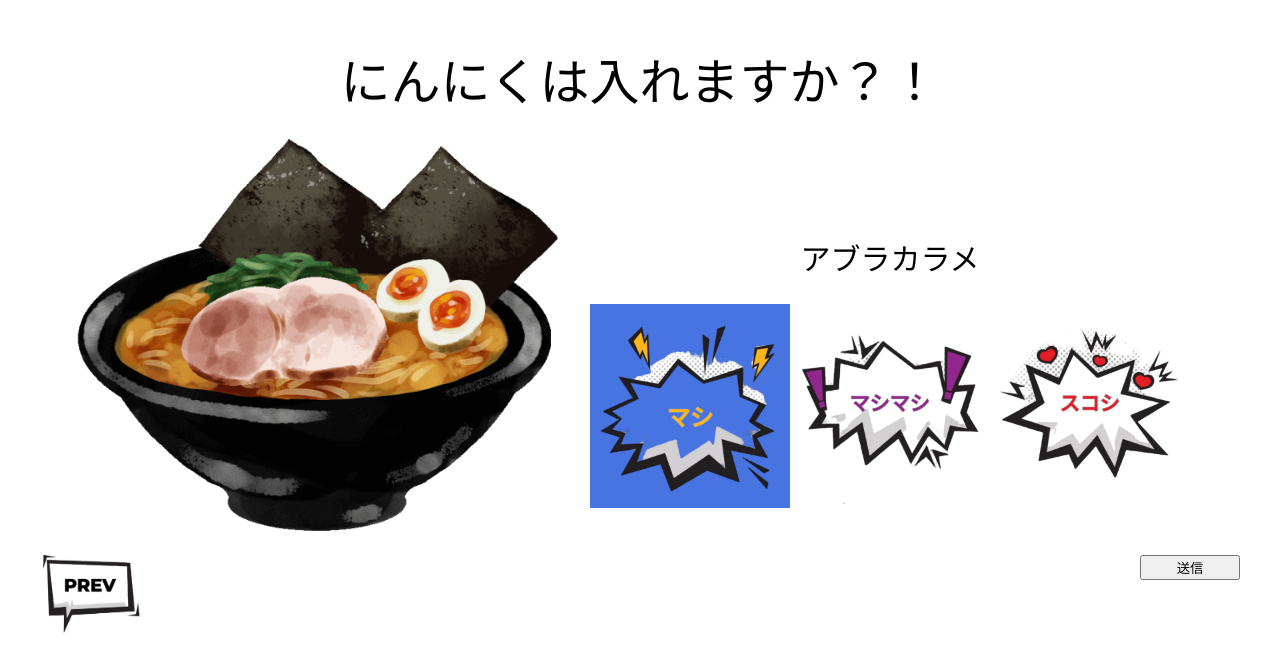
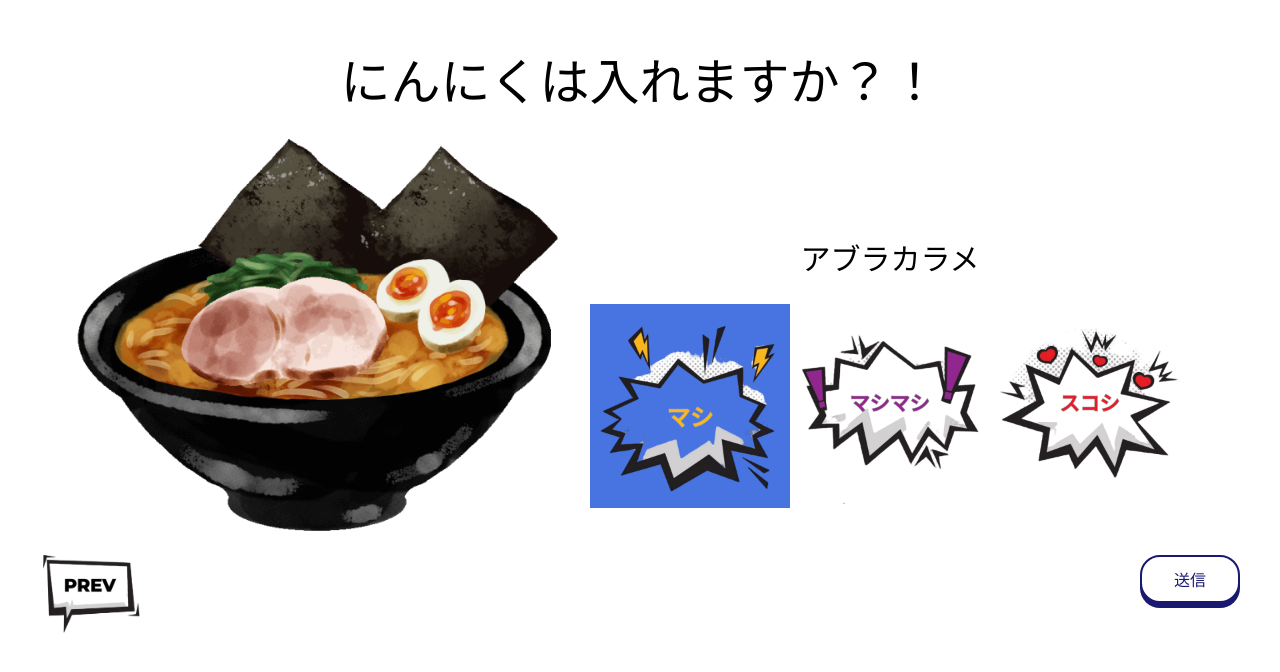
Before and after one commit to nk-o11/hew, a plain HTML site: page index.html in a window 1280 px wide. Shown: the part 1658-2330 px from the top of the page. Drawn offline with Linux system fonts and the light colour scheme; a web font is replaced by a local one.

Commit message:
Add files via upload

```diff
--- a/css/style.css
+++ b/css/style.css
@@ -316,3 +316,22 @@ input[type="radio"]:checked + label{
   font-size: 16px;
   color: red;
 }
+
+.soushinbtn {
+  background-color: #fff;
+  border: solid 2px #191970;
+  color: #191970;
+  border-radius: 20px;
+  padding: 10px 30px;
+  text-decoration: none;
+  font-size: 1em;
+  box-shadow: 0 5px 0 #191970;
+  display: inline-block;
+  transition: .3s;
+  text-align: center;
+}
+.soushinbtn:hover {
+  color: #191970;
+  transform: translateY(5px);
+  box-shadow: 0 0 0 #191970;
+}
```
Also changed, not shown: js/qr.js (+7 -1 lines).
